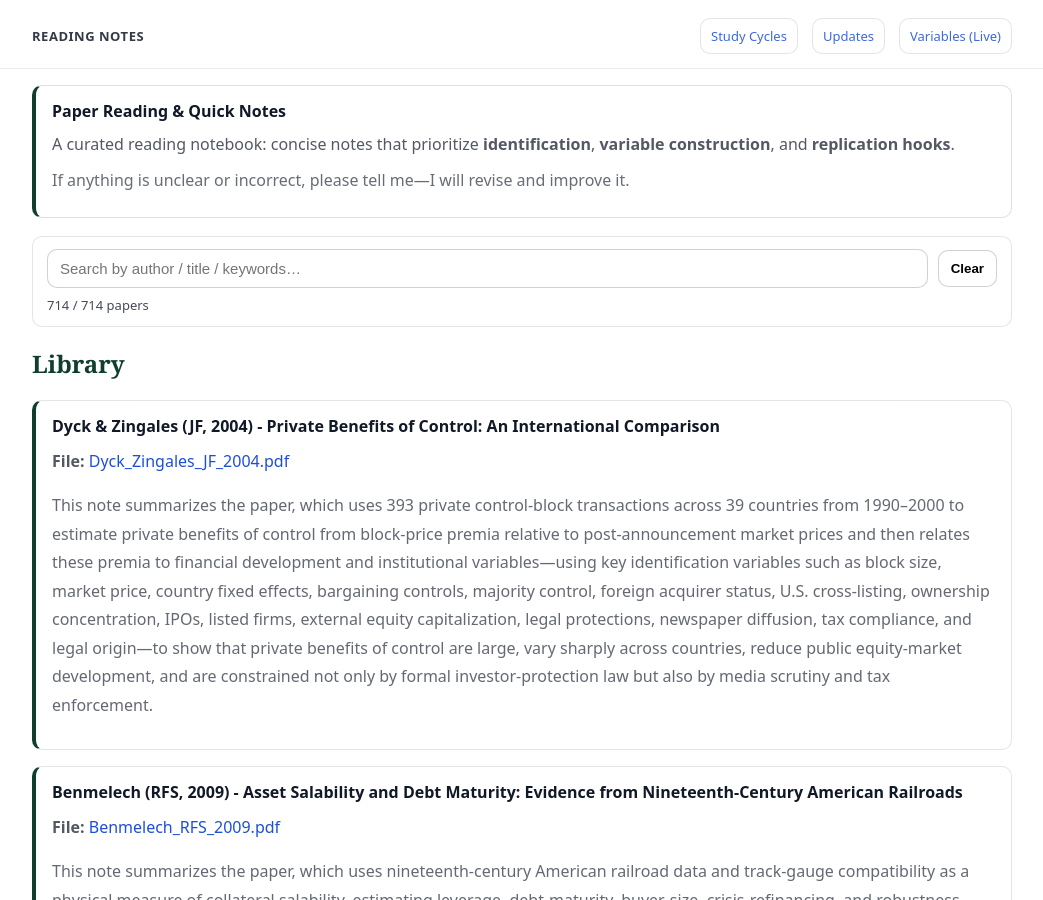
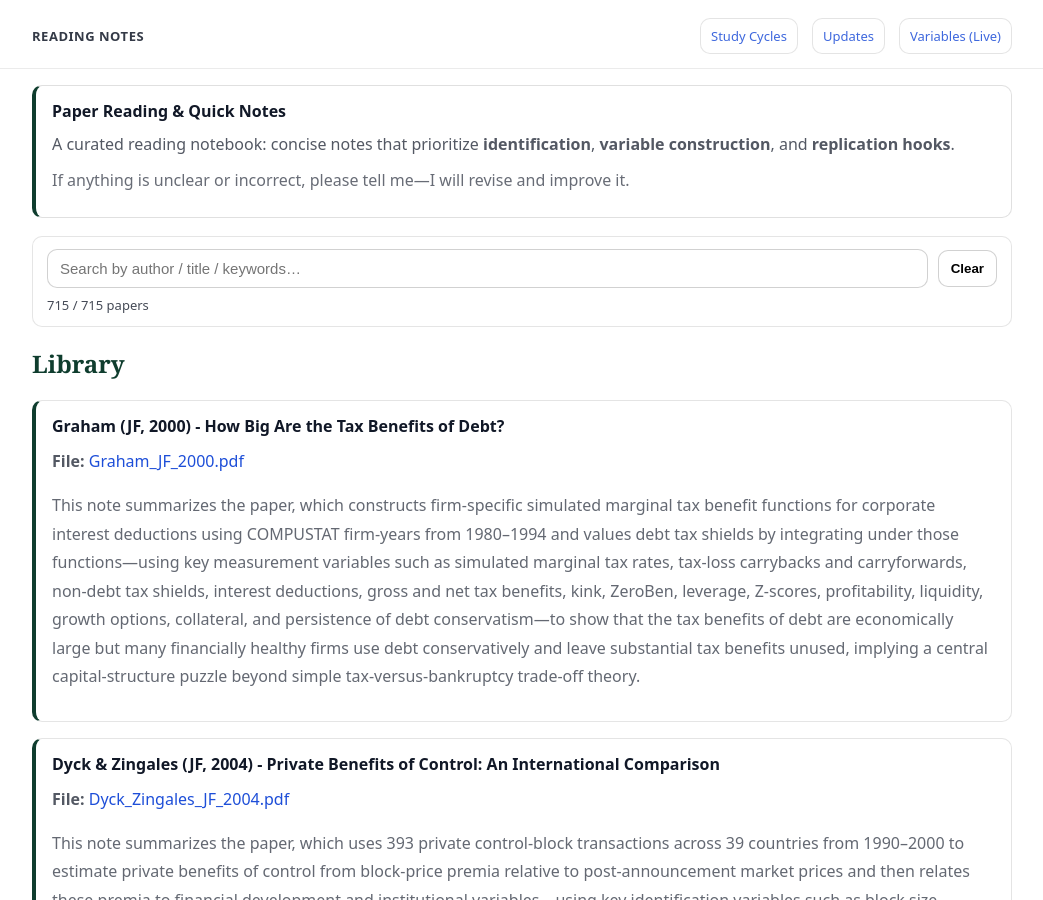
Before and after one commit to yaxinzn/study-archive, a Jekyll site: the page built from reading/index.md, in a window 1280 px wide and 900 px high. Shown: the whole window, without its empty margins (118-1161 px from the left). Built offline with Jekyll 4.4.1, drawn with Linux system fonts in a browser that asks for light colours.

Commit message:
Reading: add/update Graham_JF_2000.pdf

```diff
--- a/_data/reading.yml
+++ b/_data/reading.yml
@@ -1,3 +1,7 @@
+- title: "Graham (JF, 2000) - How Big Are the Tax Benefits of Debt?"
+  file: "Graham_JF_2000.pdf"
+  desc: "This note summarizes the paper, which constructs firm-specific simulated marginal tax benefit functions for corporate interest deductions using COMPUSTAT firm-years from 1980–1994 and values debt tax shields by integrating under those functions—using key measurement variables such as simulated marginal tax rates, tax-loss carrybacks and carryforwards, non-debt tax shields, interest deductions, gross and net tax benefits, kink, ZeroBen, leverage, Z-scores, profitability, liquidity, growth options, collateral, and persistence of debt conservatism—to show that the tax benefits of debt are economically large but many financially healthy firms use debt conservatively and leave substantial tax benefits unused, implying a central capital-structure puzzle beyond simple tax-versus-bankruptcy trade-off theory."
+
 - title: "Dyck & Zingales (JF, 2004) - Private Benefits of Control: An International Comparison"
   file: "Dyck_Zingales_JF_2004.pdf"
   desc: "This note summarizes the paper, which uses 393 private control-block transactions across 39 countries from 1990–2000 to estimate private benefits of control from block-price premia relative to post-announcement market prices and then relates these premia to financial development and institutional variables—using key identification variables such as block size, market price, country fixed effects, bargaining controls, majority control, foreign acquirer status, U.S. cross-listing, ownership concentration, IPOs, listed firms, external equity capitalization, legal protections, newspaper diffusion, tax compliance, and legal origin—to show that private benefits of control are large, vary sharply across countries, reduce public equity-market development, and are constrained not only by formal investor-protection law but also by media scrutiny and tax enforcement."
```
Also changed, not shown: 1 other file.
